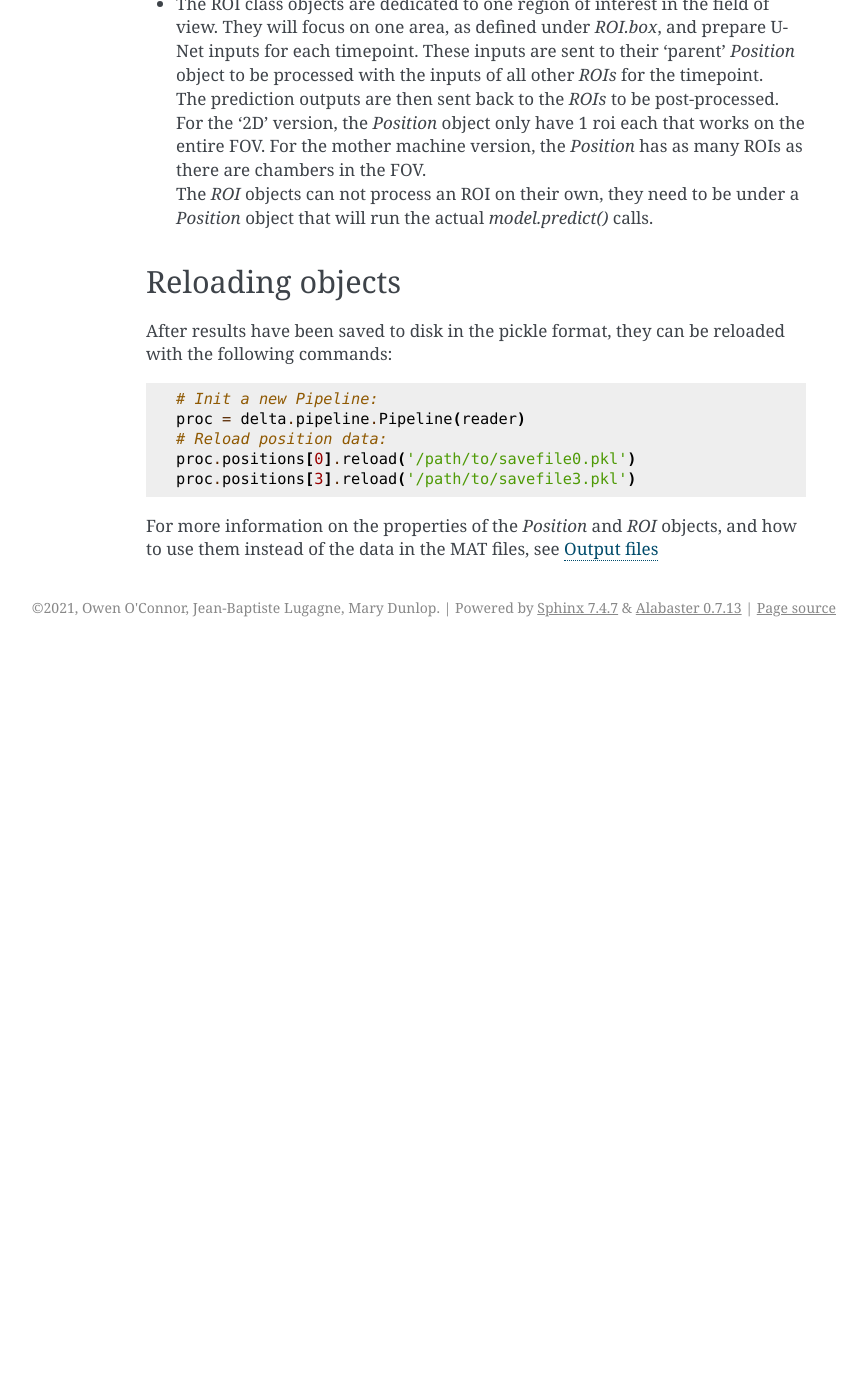
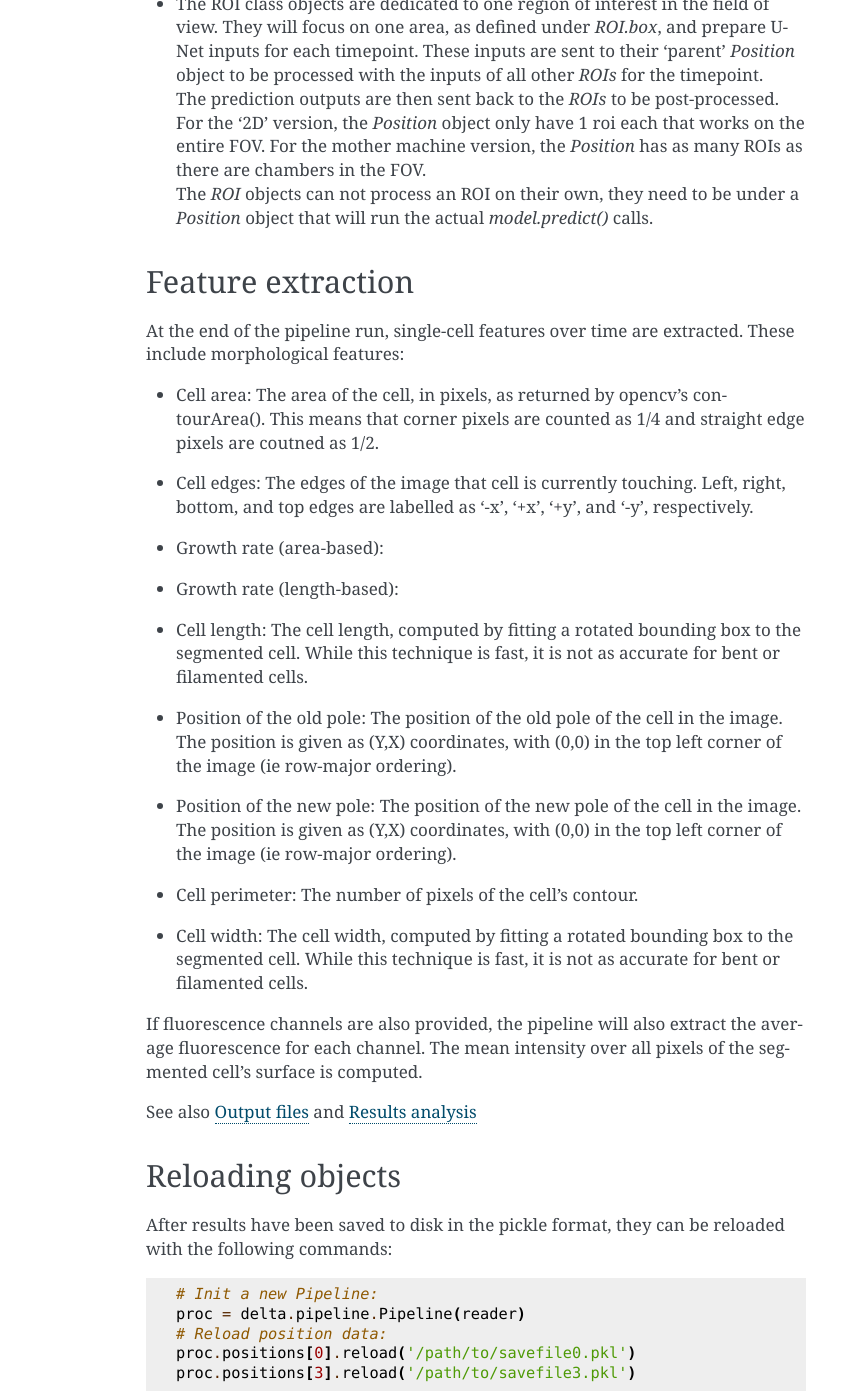
Before and after one commit to maximuswatkins/DeLTA_TF_2D, a Sphinx documentation site: the page built from docs/usage/pipeline_desc.rst, in a window 1280 px wide and 1400 px high, scrolled down 2557 px. Shown: the whole window, without its empty margins (274-1140 px from the left). Built offline with Sphinx 7.4.7, drawn with Linux system fonts in a browser that asks for light colours; before the commit the page ends 3204 px from its top, so only the background shows below that.

Commit message:
Updated legacy_save and docs

```diff
--- a/docs/usage/pipeline_desc.rst
+++ b/docs/usage/pipeline_desc.rst
@@ -129,6 +129,41 @@ The pipeline module uses 3 main classes of objects
   | The `ROI` objects can not process an ROI on their own, they need to be under
     a `Position` object that will run the actual `model.predict()` calls.
 
+.. _feat_extr:
+
+Feature extraction
+-------------------
+At the end of the pipeline run, single-cell features over time are extracted.
+These include morphological features:
+
+* | Cell area: The area of the cell, in pixels, as returned by opencv's
+    contourArea(). This means that corner pixels are counted as 1/4 and
+    straight edge pixels are coutned as 1/2.
+* | Cell edges: The edges of the image that cell is currently touching. Left,
+    right, bottom, and top edges are labelled as '-x', '+x', '+y', and '-y',
+    respectively.
+* | Growth rate (area-based):
+* | Growth rate (length-based):
+* | Cell length: The cell length, computed by fitting a rotated bounding box
+    to the segmented cell. While this technique is fast, it is not as
+	accurate for bent or filamented cells.
+* | Position of the old pole: The position of the old pole of the cell in the
+    image. The position is given as (Y,X) coordinates, with (0,0) in the
+    top left corner	of the image (ie row-major ordering).
+* | Position of the new pole: The position of the new pole of the cell in the
+    image. The position is given as (Y,X) coordinates, with (0,0) in the
+    top left corner	of the image (ie row-major ordering).
+* | Cell perimeter: The number of pixels of the cell's contour.
+* | Cell width: The cell width, computed by fitting a rotated bounding box
+    to the segmented cell. While this technique is fast, it is not as
+	accurate for bent or filamented cells.
+
+If fluorescence channels are also provided, the pipeline will also extract
+the average fluorescence for each channel. The mean intensity over all pixels
+of the segmented cell's surface is computed.
+
+See also :doc:`outputs` and :doc:`analysis`
+
 Reloading objects
 ---------------------
 
```
Also changed, not shown: docs/usage/outputs.rst (+11 -0 lines), 1 other file.
